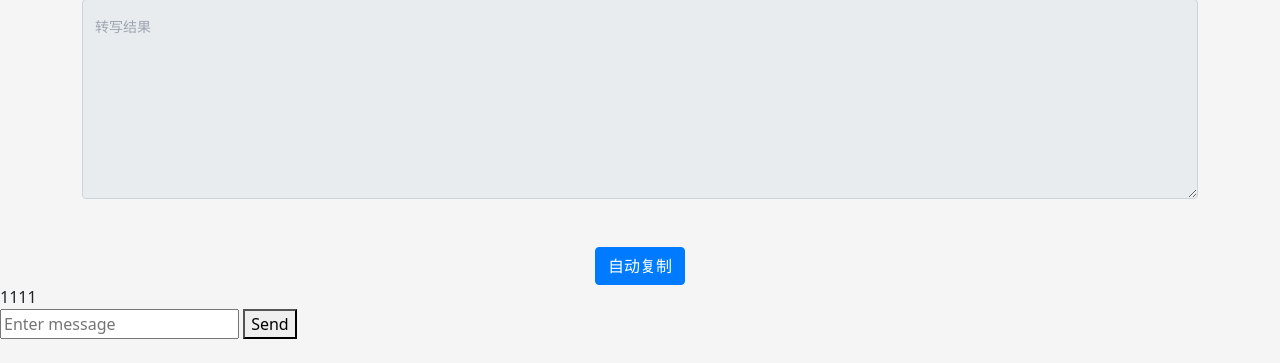
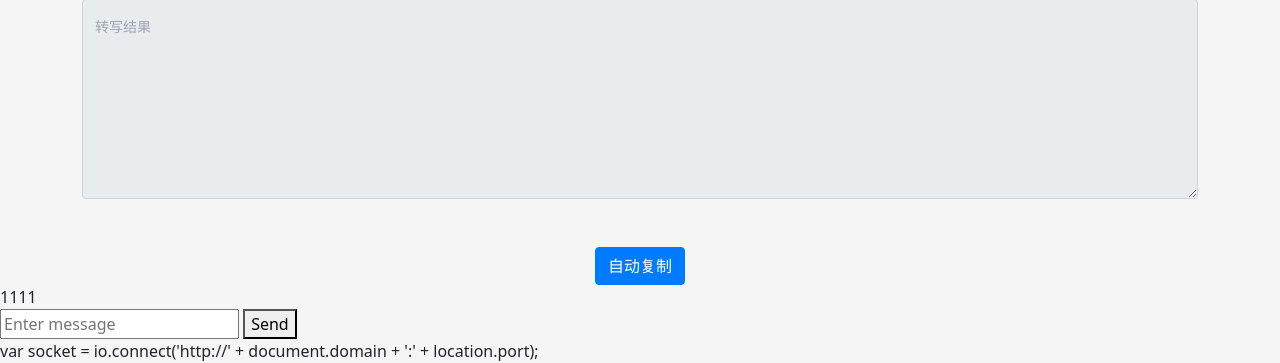
Before and after one commit to tyrion-wang/ai_writer, a Flask app: page / in a window 1280 px wide. Shown: the part 509-872 px from the top of the page. Before the commit the page ends 848 px from the top, so only its background shows below. Run offline with Flask 3, Linux system fonts and the light colour scheme; some libraries are stand-ins or nearby versions.

Commit message:
first commit

```diff
--- a/templates/index.html
+++ b/templates/index.html
@@ -72,7 +72,7 @@
 <script src="https://code.jquery.com/jquery-1.11.1.js"></script>
 
 {#<script type="text/javascript">#}
-    {#var socket = io.connect('http://' + document.domain + ':' + location.port);#}
+    var socket = io.connect('http://' + document.domain + ':' + location.port);
 {#    console.error('http://' + document.domain + ':' + location.port)#}
 {#</script>#}
 
```
